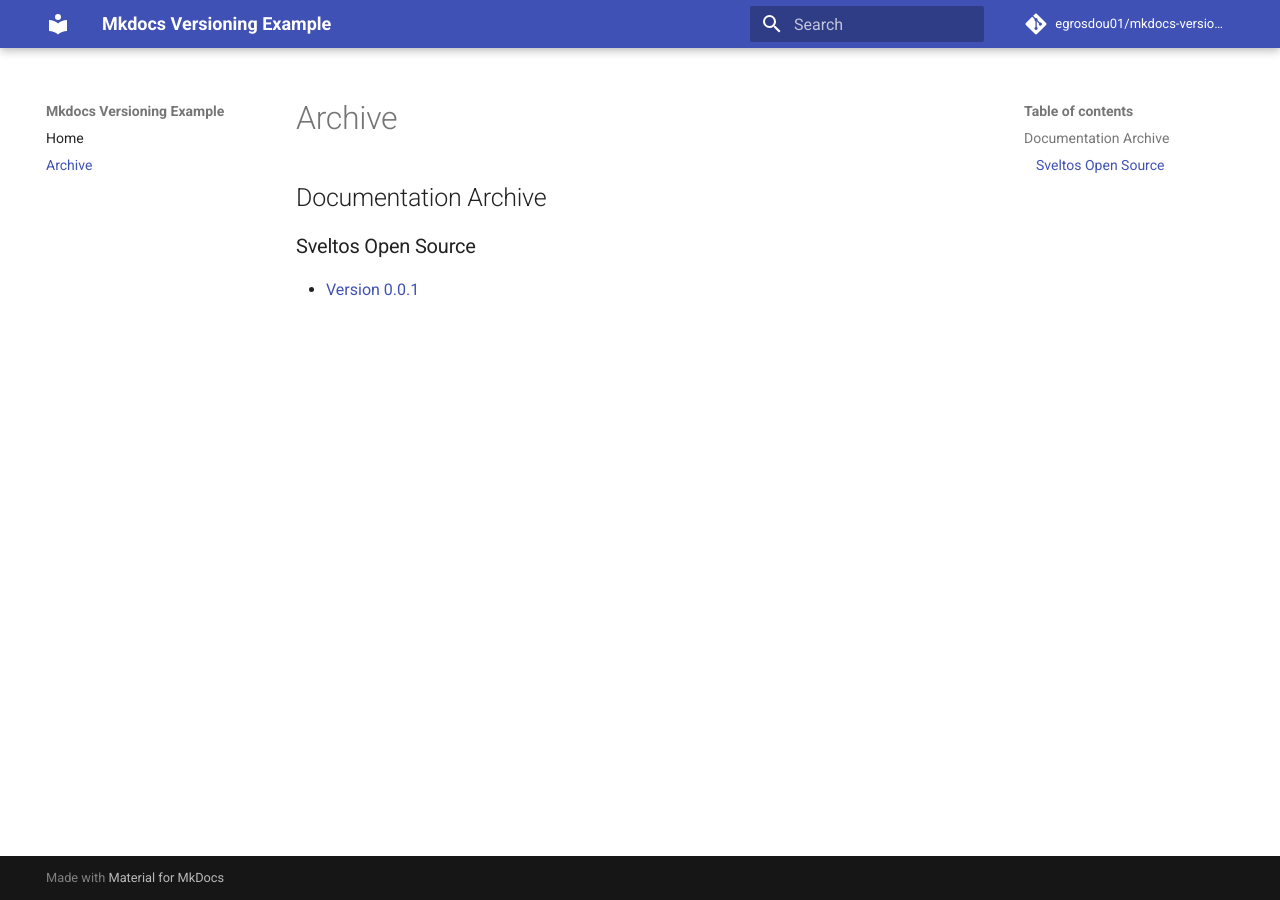
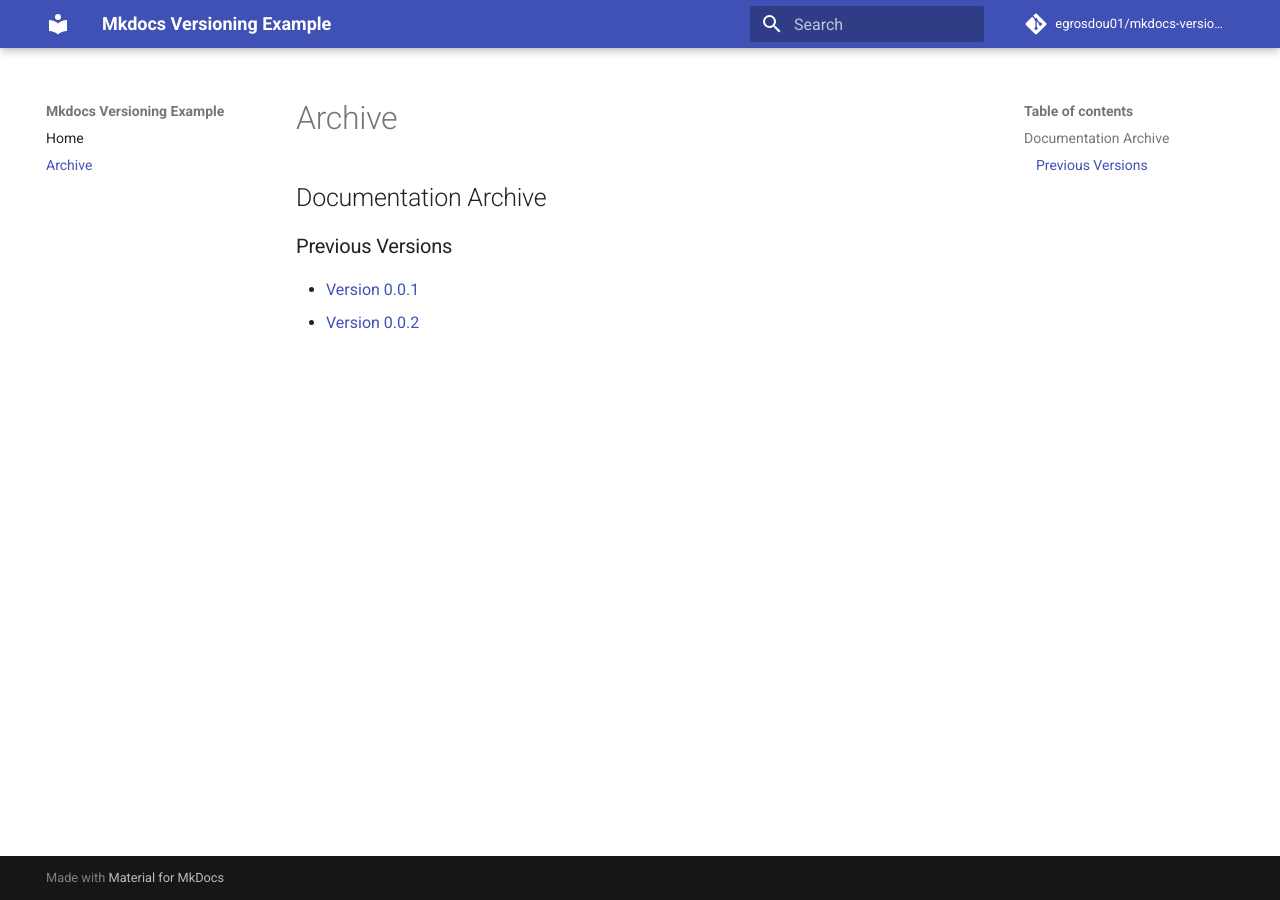
Before and after one commit to egrosdou01/mkdocs-versioning-example, an MkDocs documentation site: the page built from docs/archive.md, in a window 1280 px wide. Built offline with MkDocs 1.6.1 and Material for MkDocs 9.7.7, drawn with Linux system fonts in a browser that asks for light colours; comment, search, counter and statistics services are not loaded; the version menu is left out.

Commit message:
Update the Archives page and include a new release

```diff
--- a/docs/archive.md
+++ b/docs/archive.md
@@ -1,4 +1,5 @@
 ## Documentation Archive
 
-### Sveltos Open Source
+### Previous Versions
 - [Version 0.0.1](https://egrosdou01.github.io/mkdocs-versioning-example/v0.0.1/)
+- [Version 0.0.2](https://egrosdou01.github.io/mkdocs-versioning-example/v0.0.2/)
```
